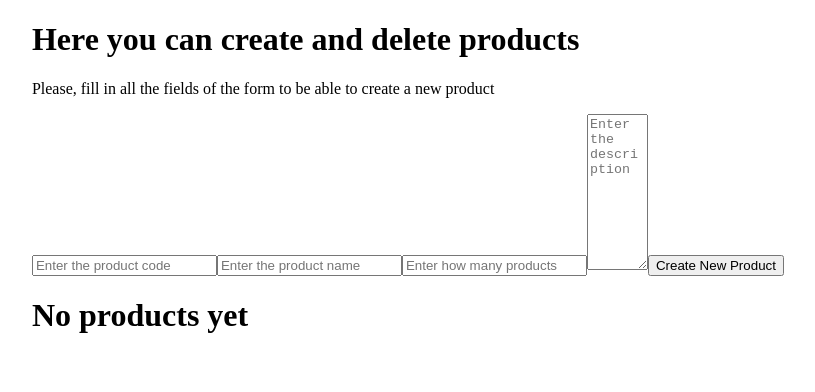
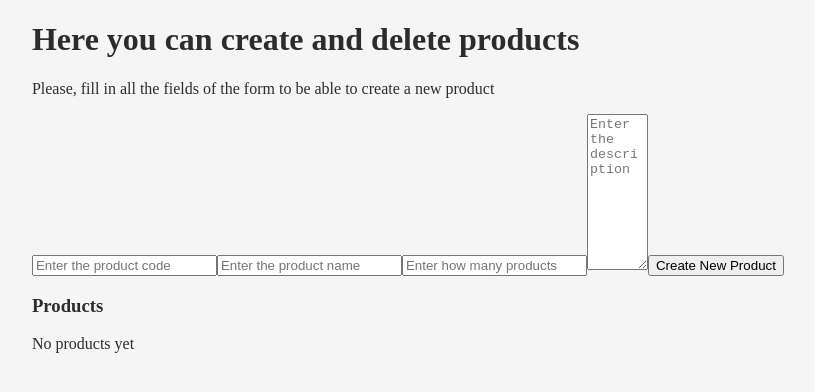
Before and after one commit to builes/conteo-App, a React (Vite) app: page / in a window 1280 px wide. Shown: the top 392 px of the page, without its empty margins (14-829 px from the left). Built offline with nearby package versions, Linux system fonts and the light colour scheme.

Commit message:
modified  products component

```diff
--- a/index.html
+++ b/index.html
@@ -8,7 +8,7 @@
 			rel="stylesheet"
 			href="	https://cdn.jsdelivr.net/npm/bootstrap@5.3.0-alpha3/dist/css/bootstrap.min.css"
 		/>
-		<title>Vite + React</title>
+		<title>Crud</title>
 	</head>
 	<body>
 		<div id="root"></div>
--- a/src/components/form/Form.jsx
+++ b/src/components/form/Form.jsx
@@ -23,7 +23,7 @@ export const Form = ({ products, setProducts }) => {
 	};
 
 	return (
-		<form onSubmit={handleCreateProduct} className='col-12 col-sm-6 col-lg-4'>
+		<form onSubmit={handleCreateProduct} className='col-12 col-sm-6 col-lg-4 '>
 			<p>
 				Please, fill in all the fields of the form to be able to create a new
 				product
--- a/src/components/products/Products.jsx
+++ b/src/components/products/Products.jsx
@@ -8,11 +8,16 @@ export const Products = ({ products, setProducts }) => {
 	};
 
 	if (products.length === 0) {
-		return <h1 className='col-12 col-sm-6'>No products yet</h1>;
+		return (
+			<div className='col-12 col-sm-6'>
+				<h3>Products</h3>
+				<p>No products yet</p>
+			</div>
+		);
 	}
 
 	return (
-		<div className='col-12 col-sm-6 col-lg-8 '>
+		<div className='col-12 col-sm-6 col-lg-8 border'>
 			<h1>Products</h1>
 			<div className='row'>
 				{products.map((product) => (
--- a/src/index.css
+++ b/src/index.css
@@ -0,0 +1,4 @@
+body {
+	background-color: #f5f5f5;
+	color: #2c2c2c;
+}
```
